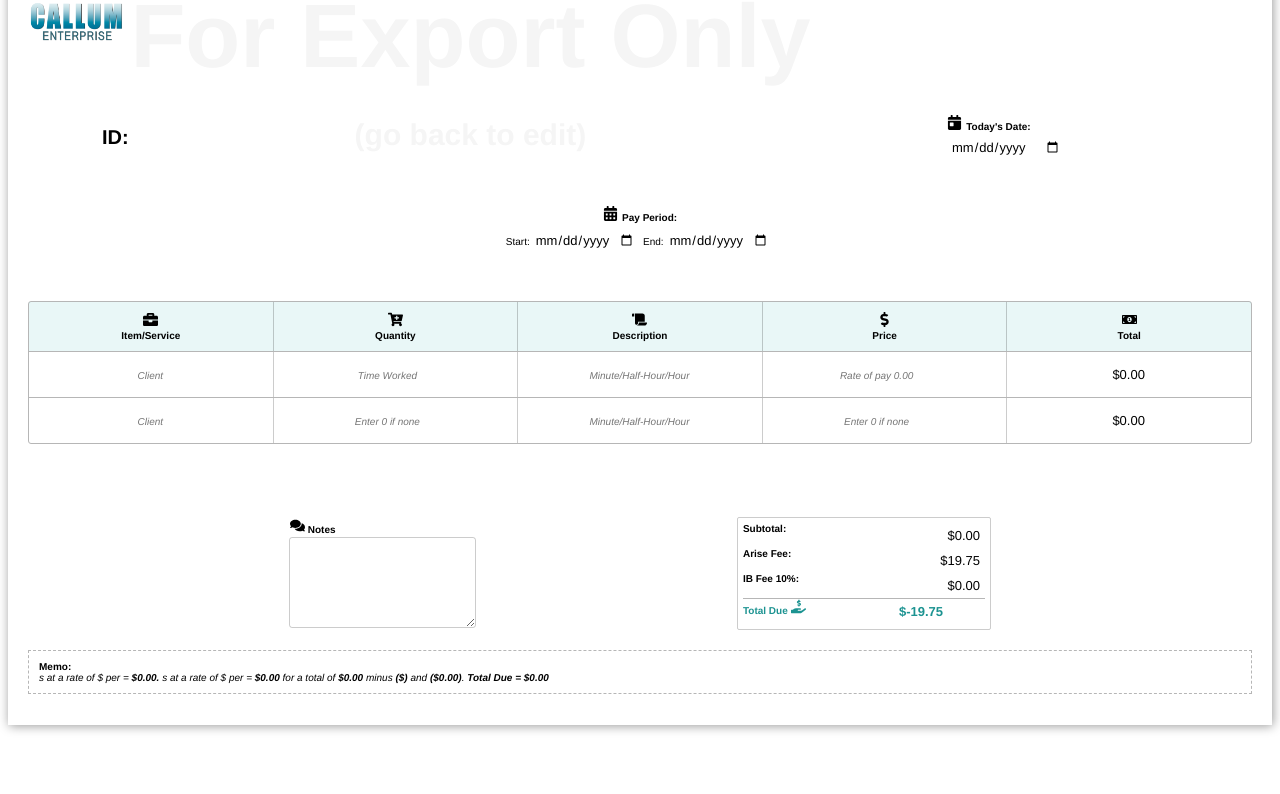
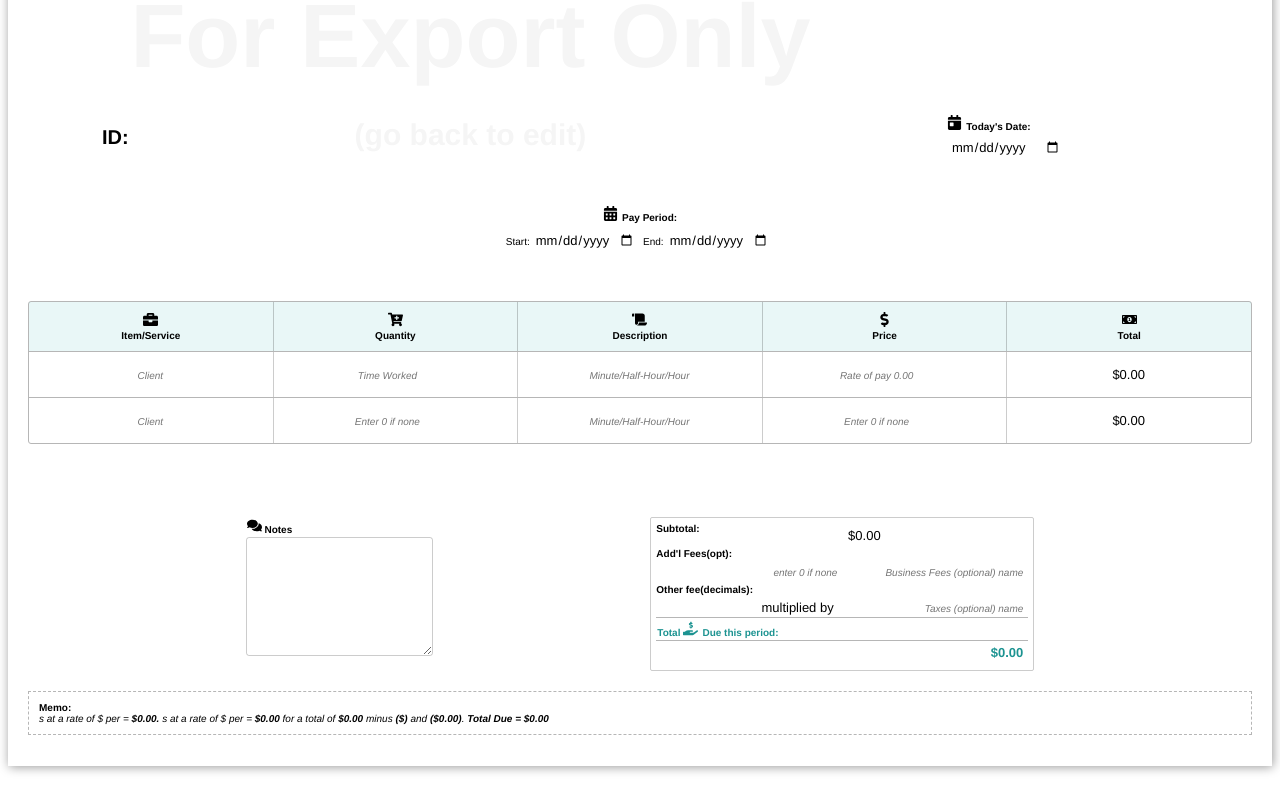
Before and after one commit to RGCallum/TenderFree, a React (Create React App) app in the folder client/: page /employees/1/invoices/1 in a window 1280 px wide. Shown: the part 333-1127 px from the top of the page. Before the commit the page ends 1086 px from the top, so only its background shows below. Built offline with nearby package versions, Linux system fonts and the light colour scheme; no server answers.

Commit message:
need to just css subtotal box

```diff
--- a/client/src/components/EmployeeShow.js
+++ b/client/src/components/EmployeeShow.js
@@ -360,22 +360,27 @@ const SubtotalBox = styled.div`
 border:.5px solid rgba(0,0,0, 0.2);
 border-radius: 2px;
 padding: 5px;
-
+width: 50%;
 tr{
-    // display: flex;
-
     align-items: center;
-
 }
+.namefee, .otherfee{
+    float: left;
+    text-align: left;
+        }
 input{
-    border: none;
     float: right;
     text-align: right;
     align-content: right;
+    background: rgba(151, 240, 240, 0.2);
 
 }
+#viewSubs{
+    background: transparent;
+    border: none;
+}
 input:focus, textarea:focus{
-    background: transparent;
+    // background: transparent;
 
 }
 label{
@@ -419,10 +424,16 @@ font-weight: bold;
 // padding-bottom: 50px;
 
 input{
-    // background-color: rgba(01, 255, 20, 0.2);
+    background-color: transparent;
     color: rgb(28, 147, 145);
     font-weight: bold;
     width: 132.5px;
+    border: none;
+
+
+}
+input:focus{
+    background: transparent;
 
 }
 @media only screen and (max-width: 414px) {
@@ -1300,23 +1311,23 @@ class EmployeeShow extends Component {
 
 
                                                         {/* changeable fees for another company fee */}
-                                                        <br/> <br/>
-                                            <th>   <label htmlFor="namefee" >Add'l Fees(opt):</label></th>
-                                            <input
+
+                                            <tr><label htmlFor="namefee" >Add'l Fees(opt):</label></tr>
+                                            <input className="namefee"
                                             onBlur={() => this.handleUpdate(invoice._id)}
                                             onChange={(event) => this.handleChange(event, invoice._id)}
-                                            type="text" placeholder='Business Fees (optional) name' name="namefee" value={invoice.namefee} /> <br/>
+                                            type="text" placeholder='Business Fees (optional) name' name="namefee" value={invoice.namefee} />
                                             <input className="arfee"
                                                 onBlur={() => this.handleUpdate(invoice._id)}
                                                 onChange={(event) => this.handleChange(event, invoice._id)}
                                                 type="text" name="arisefee" value={(invoice.arisefee)} placeholder='enter 0 if none' required='true'
                                             />
                                             <br/> <br/>
-                                            <th>    <label htmlFor="otherfee">Other fee(decimals): </label></th>
-                                            <input
+                                            <tr>    <label htmlFor="otherfee">Other fee(decimals): </label></tr>
+                                            <input className="otherfee"
                                             onBlur={() => this.handleUpdate(invoice._id)}
                                             onChange={(event) => this.handleChange(event, invoice._id)}
-                                            type="text" placeholder='Taxes (optional) name' name="otherfee" value={invoice.otherfee} /> <br/>
+                                            type="text" placeholder='Taxes (optional) name' name="otherfee" value={invoice.otherfee} />
                                             <input
                                                 onBlur={() => this.handleUpdate(invoice._id)}
                                                 onChange={(event) => this.handleChange(event, invoice._id)}
@@ -1365,12 +1376,12 @@ class EmployeeShow extends Component {
 
                                                         <TotalDue>
                                                             {/* another company totals */}
-                                                            <th>   <label htmlFor="totaldue">Total <span> <FaMoneyBillAlt/> </span> Due this period: </label></th>
-                                                $<input
+                                                            <th>   <label htmlFor="totaldue">Total <span> <FaHandHoldingUsd /> </span> Due this period: </label></th>
+                                                <input
                                                     onBlur={() => this.handleUpdate(invoice._id)}
                                                     onChange={(event) => this.handleChange(event, invoice._id)}
                                                     // type="text" name="totaldue" value={"$" + ((invoice.callumfee * -invoice.rate * invoice.frequency + invoice.rate * invoice.frequency) - invoice.arisefee).toFixed(2)}
-                                                    type="number" name="totaldue" value={(((invoice.callumfee) * -invoice.rate * invoice.frequency + invoice.rate * invoice.frequency) + ((invoice.callumfee) * -invoice.rate2 * invoice.frequency2 + invoice.rate2 * invoice.frequency2) - invoice.arisefee).toFixed(2)}
+                                                    type="text" name="totaldue" value={'$' + (((invoice.callumfee) * -invoice.rate * invoice.frequency + invoice.rate * invoice.frequency) + ((invoice.callumfee) * -invoice.rate2 * invoice.frequency2 + invoice.rate2 * invoice.frequency2) - invoice.arisefee).toFixed(2)}
 
                                                 />
 
--- a/client/src/components/Invoices.js
+++ b/client/src/components/Invoices.js
@@ -955,13 +955,13 @@ class Invoices extends Component {
                                                     {/* another company can add its own logo here */}
 
                                                     {/* below is for url linked image  */}
-                                                    {/* <img src={this.state.invoice.image} alt="Add your logo"  />  */}
+                                                    <img src={this.state.invoice.image} alt="Add your logo" />
 
                                                     {/* below is for uploaded image  */}
                                                     {/* <img id="target" src={this.state.uploadImage} name='image' alt="Add your logo" />  */}
 
                                                     {/* below is Callum Enterprise logo */}
-                                                    <img src="/images/CAL_ent_logo.png" alt="Add your logo" />
+                                                    {/* <img src="/images/CAL_ent_logo.png" alt="Add your logo" /> */}
 
                                                 </a>
                                                 <div className="invoiceNum">ID:{this.state.invoice._id} </div>
@@ -1148,55 +1148,56 @@ class Invoices extends Component {
 
                                                 <tr >  <label htmlFor="subtotal">Subtotal:</label>
                                                     <input id="viewSubs" readOnly
-                                                        // onBlur={() => this.handleUpdate(this.state.invoice._id)}
-                                                        // onChange={(event) => this.handleChange(event, this.state.invoice._id)}
-                                                        // type="number" name="viewSubs" value={this.state.invoice.showSubs}
-                                                        // type="number" name="subtotal" value={(this.state.invoice.sub1 + this.state.invoice.sub2).toFixed(2)}
-                                                        // type="text" name="subtotal" value={"$" + (this.state.invoice.rate * this.state.invoice.frequency + this.state.invoice.rate2 * this.state.invoice.frequency2).toFixed(2)}
+                                                        // onBlur={() => this.handleUpdate(invoice._id)}
+                                                        // onChange={(event) => this.handleChange(event, invoice._id)}
+                                                        // type="number" name="viewSubs" value={invoice.showSubs}
+                                                        // type="number" name="subtotal" value={(invoice.sub1 + invoice.sub2).toFixed(2)}
+                                                        // type="text" name="subtotal" value={"$" + (invoice.rate * invoice.frequency + invoice.rate2 * invoice.frequency2).toFixed(2)}
                                                         type="text" value={'$' + ((this.state.invoice.rate * this.state.invoice.frequency).toFixed(2) && (this.state.invoice.rate * this.state.invoice.frequency + this.state.invoice.rate2 * this.state.invoice.frequency2).toFixed(2))}
 
                                                     /></tr>
 
 
                                                 {/* changeable fees for another company fee */}
-                                                {/* <br/> <br/>
-<th>   <label htmlFor="namefee" >Add'l Fees to subtract (opt):</label></th>
+
+                                                <tr><label htmlFor="namefee" >Add'l Fees(opt):</label></tr>
+                                                <input className="namefee"
+                                                    onBlur={() => this.handleUpdate(this.state.invoice._id)}
+                                                    onChange={(event) => this.handleChange(event, this.state.invoice._id)}
+                                                    type="text" placeholder='Business Fees (optional) name' name="namefee" value={this.state.invoice.namefee} />
+                                                <input className="arfee"
+                                                    onBlur={() => this.handleUpdate(this.state.invoice._id)}
+                                                    onChange={(event) => this.handleChange(event, this.state.invoice._id)}
+                                                    type="text" name="arisefee" value={(this.state.invoice.arisefee)} placeholder='enter 0 if none' required='true'
+                                                />
+                                                <br /> <br />
+                                                <tr>    <label htmlFor="otherfee">Other fee(decimals): </label></tr>
+                                                <input className="otherfee"
+                                                    onBlur={() => this.handleUpdate(this.state.invoice._id)}
+                                                    onChange={(event) => this.handleChange(event, this.state.invoice._id)}
+                                                    type="text" placeholder='Taxes (optional) name' name="otherfee" value={this.state.invoice.otherfee} />
                                                 <input
                                                     onBlur={() => this.handleUpdate(this.state.invoice._id)}
                                                     onChange={(event) => this.handleChange(event, this.state.invoice._id)}
-type="text" placeholder='Business Fees (optional) name' name="namefee" value={this.state.invoice.namefee} /> <br/>
-$<input className="arfee"
-    onBlur={() => this.handleUpdate(this.state.invoice._id)}
-    onChange={(event) => this.handleChange(event, this.state.invoice._id)}
-    type="number" name="arisefee" value={this.state.invoice.arisefee} placeholder='enter 0 if none' required='true'
+                                                    type="text" name="callumfee" placeholder='enter 0 if none' value={"multiplied by " + (this.state.invoice.callumfee)}
                                                 />
-<br/> <br/>
-<th>    <label htmlFor="otherfee">Other fees to subtract (use decimals): </label></th>
-<input
-onBlur={() => this.handleUpdate(this.state.invoice._id)}
-onChange={(event) => this.handleChange(event, this.state.invoice._id)}
-type="text" placeholder='Taxes (optional) name' name="otherfee" value={this.state.invoice.otherfee} /> <br/>
-$<input
-    onBlur={() => this.handleUpdate(this.state.invoice._id)}
-    onChange={(event) => this.handleChange(event, this.state.invoice._id)}
-    type="number" name="callumfee" placeholder='enter 0 if none' value={(this.state.invoice.callumfee)}
-/>
-<br/> <br/>
-*/}
+                                                <br /> <br />
+
 
                                                 {/* Callum Enterprise Arise fees */}
-                                                <input id="showSubs" type="hidden" name="showSubs" value={this.state.invoice.showSubs} placeholder='0' />
+                                                {/* <input id="showSubs" type="hidden" name="showSubs" value={this.state.invoice.showSubs} placeholder='0' />
 
                                                         <tr > <label htmlFor="arisefee" >Arise Fee:</label>
                                                             <input className="arfee" id="arisefee" readOnly
                                                                 // type="number" name="arisefee" value={20}
-
+                                                                onBlur={() => this.handleUpdate(this.state.invoice._id)}
+                                                                onChange={(event) => this.handleChange(event, this.state.invoice._id)}
                                                                 type="text" name="arisefee" value={"$" + 19.75} placeholder='enter 0 if none' required='true'
                                                             // type="text" name="arisefee" value={19.75} placeholder='enter 0 if none' required='true'
 
-                                                    /></tr>
-                                                <tr >
-                                                    <label htmlFor="callumfee">IB Fee 10%:</label>
+                                                            /></tr> */}
+                                                {/* <tr > */}
+                                                {/* <label htmlFor="callumfee">IB Fee 10%:</label> */}
 
 
                                                 {/* for function calculations below */}
@@ -1206,8 +1207,9 @@ $<input
                                                                 onChange={(event) => this.handleChange(event, this.state.invoice._id, executeMath())}
                                                             /> */}
 
-                                                    <input id="callumfee" readOnly
-
+                                                {/* <input id="callumfee" readOnly
+                                                                onBlur={() => this.handleUpdate(this.state.invoice._id)}
+                                                                onChange={(event) => this.handleChange(event, this.state.invoice._id)}
 
                                                                 // onChange={(event) => this.handleChange(event, this.state.invoice._id, executeMath())}
                                                                 // type="hidden" name="callumfee" value={0.10}
@@ -1216,8 +1218,37 @@ $<input
                                                                 // type="text" name="callumfee" value={"$" + (this.state.invoice.rate * this.state.invoice.frequency * .10 + this.state.invoice.rate2 * this.state.invoice.frequency2 * .10).toFixed(2)}
                                                                 type="text" name="callumfee" value={'$' + ((this.state.invoice.rate * this.state.invoice.frequency * .10).toFixed(2) && (this.state.invoice.rate * this.state.invoice.frequency * .10 + this.state.invoice.rate2 * this.state.invoice.frequency2 * .10).toFixed(2))}
 
-                                                    /></tr>
+                                                            /></tr> */}
 
+
+
+                                                <TotalDue>
+                                                    {/* another company totals */}
+                                                    <th>   <label htmlFor="totaldue">Total <span> <FaHandHoldingUsd /> </span> Due this period: </label></th>
+                                                    <input
+                                                        onBlur={() => this.handleUpdate(this.state.invoice._id)}
+                                                        onChange={(event) => this.handleChange(event, this.state.invoice._id)}
+                                                        // type="text" name="totaldue" value={"$" + ((this.state.invoice.callumfee * -this.state.invoice.rate * this.state.invoice.frequency + this.state.invoice.rate * this.state.invoice.frequency) - this.state.invoice.arisefee).toFixed(2)}
+                                                        type="text" name="totaldue" value={'$' + (((this.state.invoice.callumfee) * -this.state.invoice.rate * this.state.invoice.frequency + this.state.invoice.rate * this.state.invoice.frequency) + ((this.state.invoice.callumfee) * -this.state.invoice.rate2 * this.state.invoice.frequency2 + this.state.invoice.rate2 * this.state.invoice.frequency2) - this.state.invoice.arisefee).toFixed(2)}
+
+                                                    />
+
+
+                                                    {/* Callum Ent totals */}
+                                                    {/* <input id="showTotalCalc" type="hidden" name="showTotalCalc" value={invoice.showTotalCalc} />
+
+                                                            <tr className='subLineBrdr'>   <label htmlFor="totaldue">Total Due <span><FaHandHoldingUsd /></span> </label>
+                                                                <input readOnly
+                                                                    // id="total" type="number" name="total"  //for function calculations
+                                                                    onBlur={() => this.handleUpdate(invoice._id)}
+                                                                    onChange={(event) => this.handleChange(event, invoice._id)}
+                                                                    // type="number" name="totaldue" value={((.10 * -invoice.rate * invoice.frequency + invoice.rate * invoice.frequency) - 19.75).toFixed(2)}
+                                                                    // type="text" name="totaldue" value={"$" + ((.10 * -invoice.rate * invoice.frequency + invoice.rate * invoice.frequency) + (.10 * -invoice.rate2 * invoice.frequency2 + invoice.rate2 * invoice.frequency2) - 19.75).toFixed(2)}
+                                                                    type="text" name="totaldue" value={'$' + ((.10 * -invoice.rate * invoice.frequency + invoice.rate * invoice.frequency - 19.75).toFixed(2) && ((.10 * -invoice.rate * invoice.frequency + invoice.rate * invoice.frequency) + (.10 * -invoice.rate2 * invoice.frequency2 + invoice.rate2 * invoice.frequency2) - 19.75).toFixed(2))}
+
+                                                                /></tr> */}
+
+                                                </TotalDue>
 
 
                                                 <TotalDue>
@@ -1232,7 +1263,7 @@ $<input
 
 
                                                     {/* Callum Ent totals */}
-                                                    <input id="showTotalCalc" type="hidden" name="showTotalCalc" value={this.state.invoice.showTotalCalc} />
+                                                    {/* <input id="showTotalCalc" type="hidden" name="showTotalCalc" value={this.state.invoice.showTotalCalc} />
 
                                                     <tr className='subLineBrdr'>   <label htmlFor="totaldue">Total Due <span><FaHandHoldingUsd /></span> </label>
                                                         <input readOnly
@@ -1242,7 +1273,7 @@ $<input
                                                             // type="text" name="totaldue" value={"$" + ((.10 * -this.state.invoice.rate * this.state.invoice.frequency + this.state.invoice.rate * this.state.invoice.frequency) + (.10 * -this.state.invoice.rate2 * this.state.invoice.frequency2 + this.state.invoice.rate2 * this.state.invoice.frequency2) - 19.75).toFixed(2)}
                                                             type="text" name="totaldue" value={'$' + ((.10 * -this.state.invoice.rate * this.state.invoice.frequency + this.state.invoice.rate * this.state.invoice.frequency - 19.75).toFixed(2) && ((.10 * -this.state.invoice.rate * this.state.invoice.frequency + this.state.invoice.rate * this.state.invoice.frequency) + (.10 * -this.state.invoice.rate2 * this.state.invoice.frequency2 + this.state.invoice.rate2 * this.state.invoice.frequency2) - 19.75).toFixed(2))}
 
-                                                        /></tr>
+                                                        /></tr> */}
 
                                                 </TotalDue>
 
```
Lines whose indentation alone changed are shown as unchanged.
